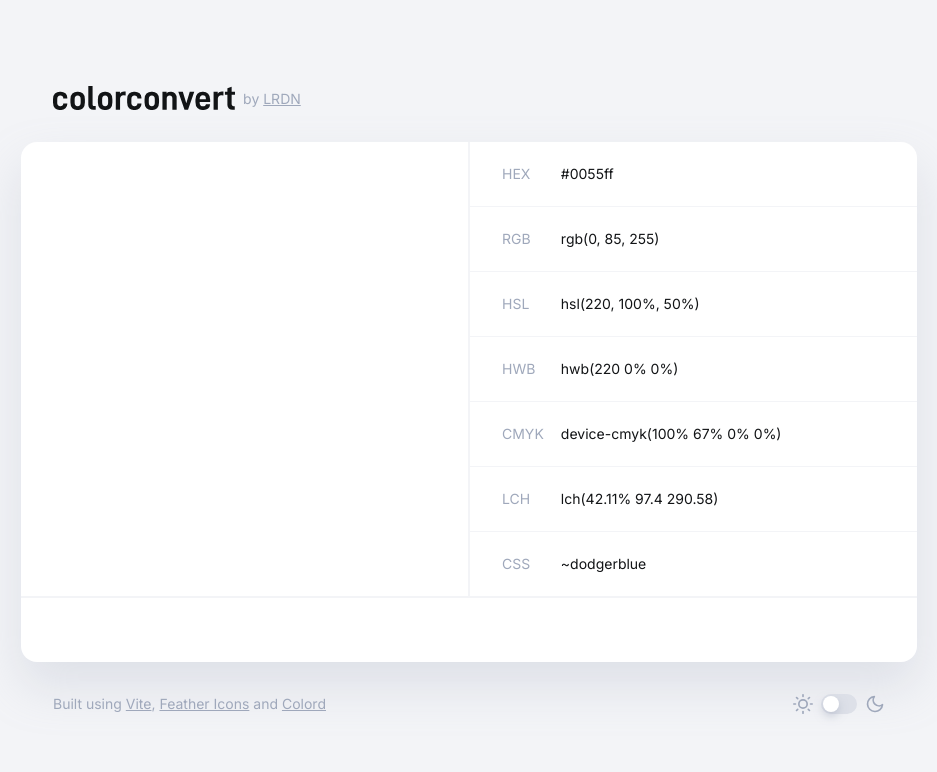
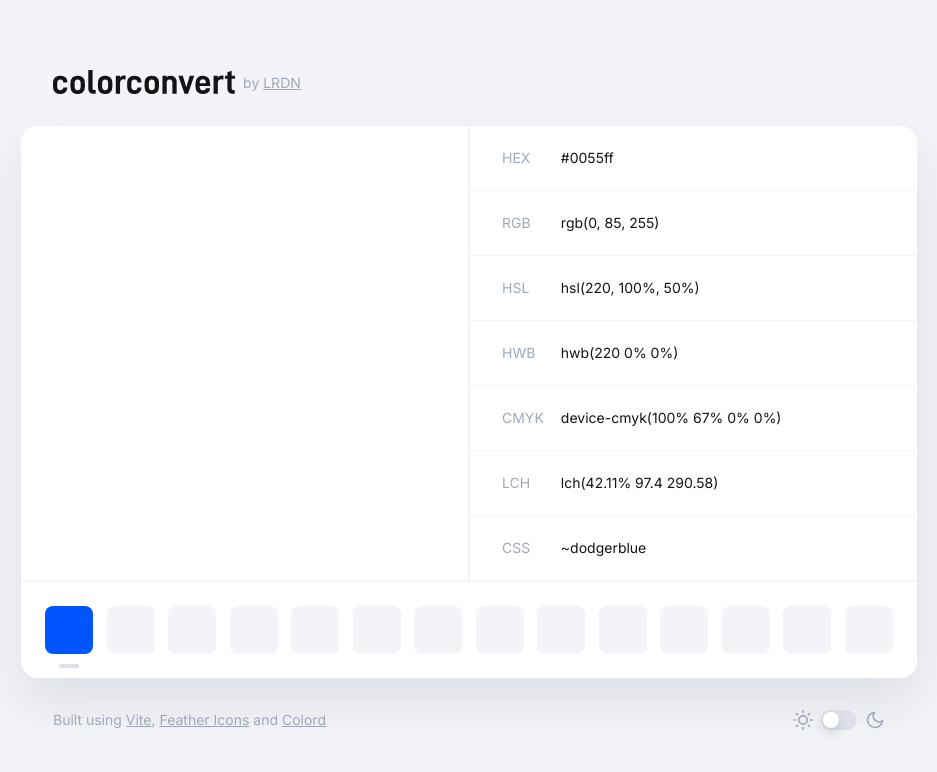
Before and after one commit to LRDN/colorconvert-app, a React (Vite) app: page / in a window 1280 px wide. Shown: the top 772 px of the page, without its empty margins (171-1108 px from the left). Built offline with nearby package versions, Linux system fonts and the light colour scheme.

Commit message:
Add color swatch functionality

```diff
--- a/src/components/App.tsx
+++ b/src/components/App.tsx
@@ -9,15 +9,18 @@ import ColorForm from '@components/ColorForm'
 import ColorPicker from '@components/ColorPicker'
 import ColorSwatch from '@components/ColorSwatch'
 import { ThemeProvider } from '@context/ThemeContext'
+import { ColorProvider } from '@context/ColorContext'
 
 const App: FC = () => {
   return (
     <ThemeProvider>
-      <Layout>
-        <ColorPicker />
-        <ColorForm />
-        <ColorSwatch />
-      </Layout>
+      <ColorProvider>
+        <Layout>
+          <ColorPicker />
+          <ColorForm />
+          <ColorSwatch />
+        </Layout>
+      </ColorProvider>
     </ThemeProvider>
   )
 }
--- a/src/components/ColorForm/ColorForm.tsx
+++ b/src/components/ColorForm/ColorForm.tsx
@@ -2,18 +2,14 @@ import clsx from 'clsx'
 import { colord } from 'colord'
 import type { FC, FormEvent } from 'react'
 import colorModels from '@helpers/colorModels'
-import { useEffect, useRef, useState } from 'react'
+import { ColorContext } from '@context/ColorContext'
+import { useContext, useRef, useState } from 'react'
 import styles from './ColorForm.module.scss'
 
 const ColorForm: FC = () => {
-  const [color, setColor] = useState('#0055ff')
-  const [inputValue, setInputValue] = useState('')
+  const { colors, setColors, activeColor } = useContext(ColorContext)
   const [focusedInput, setFocusedInput] = useState(null)
   const inputRefs = useRef<Record<string, any>>({})
-
-  useEffect(() => {
-    if (colord(inputValue).isValid()) setColor(inputValue)
-  }, [inputValue])
 
   return (
     <div className={styles.colorForm}>
@@ -24,13 +20,22 @@ const ColorForm: FC = () => {
         })
 
         const handleChange = (event: FormEvent<HTMLInputElement>) => {
-          const matchesModel = event.currentTarget.value.match(model.regex)
-          setInputValue(matchesModel ? event.currentTarget.value : '')
+          const { value } = event.currentTarget
+
+          if (value.match(model.regex)) {
+            setColors((colors: string[]) => {
+              if (colord(value).isValid()) {
+                colors[activeColor] = colord(value).toHex()
+              }
+
+              return [...colors]
+            })
+          }
         }
 
         const value = isFocusedInput
           ? inputRefs.current[id].value
-          : model.converter(color)
+          : model.converter(colors[activeColor])
 
         return (
           <div
--- a/src/components/ColorSwatch/ColorSwatch.module.scss
+++ b/src/components/ColorSwatch/ColorSwatch.module.scss
@@ -1,4 +1,47 @@
 .colorSwatch {
-  padding: var(--spacing-x-large);
+  display: flex;
+  padding: var(--spacing-large);
+  justify-content: space-between;
   border-top: 0.125rem solid var(--layout-body-border-color);
+
+  &__item {
+    position: relative;
+    width: 3rem;
+    height: 3rem;
+    cursor: pointer;
+    color: transparent;
+    background-color: var(--color-swatch-background-color);
+    border-radius: var(--border-radius-medium);
+
+    &::before {
+      position: absolute;
+      content: '';
+      width: 100%;
+      height: 100%;
+      background-color: currentColor;
+      border-radius: var(--border-radius-medium);
+    }
+
+    &::after {
+      position: absolute;
+      content: '';
+      top: 100%;
+      left: 50%;
+      width: 1.25rem;
+      height: 0.25rem;
+      margin-top: 0.625rem;
+      background-color: var(--color-swatch-border-color);
+      transition: transform var(--transition-duration-fast);
+      transform: translateX(-50%) scaleX(0);
+      border-radius: 0.125rem;
+    }
+
+    &--active::after {
+      transform: translateX(-50%) scaleX(1);
+    }
+
+    svg {
+      border-radius: var(--border-radius-medium);
+    }
+  }
 }
--- a/src/components/ColorSwatch/ColorSwatch.tsx
+++ b/src/components/ColorSwatch/ColorSwatch.tsx
@@ -1,8 +1,48 @@
+import clsx from 'clsx'
 import type { FC } from 'react'
+import { colord } from 'colord'
+import { useContext } from 'react'
+import Transparency from '@components/Transparency'
+import { ColorContext } from '@context/ColorContext'
 import styles from './ColorSwatch.module.scss'
 
 const ColorSwatch: FC = () => {
-  return <div className={styles.colorSwatch}></div>
+  const { colors, setColors, activeColor, setActiveColor } =
+    useContext(ColorContext)
+
+  return (
+    <div className={styles.colorSwatch}>
+      {colors.map((color: string, index: number) => {
+        const itemClassName = clsx(styles.colorSwatch__item, {
+          [styles['colorSwatch__item--active']]: index === activeColor,
+        })
+
+        const handleClick = () => {
+          if (!color) {
+            setColors((colors: string[]) => {
+              const randomHue = colord(colors[0]).hue() + index * 25
+              const randomColor = { h: randomHue, s: 75, l: 50 }
+              colors[index] = colord(randomColor).toHex()
+              return [...colors]
+            })
+          }
+
+          setActiveColor(index)
+        }
+
+        return (
+          <div
+            className={itemClassName}
+            onClick={handleClick}
+            style={{ color }}
+            key={index}
+          >
+            {color && <Transparency />}
+          </div>
+        )
+      })}
+    </div>
+  )
 }
 
 export default ColorSwatch
--- /dev/null
+++ b/src/components/Transparency.tsx
@@ -0,0 +1,36 @@
+import type { FC, SVGAttributes } from 'react'
+
+type ComponentProps = SVGAttributes<SVGElement>
+
+const Transparency: FC<ComponentProps> = (props) => {
+  return (
+    <svg
+      xmlns="http://www.w3.org/2000/svg"
+      width="100%"
+      height="100%"
+      {...props}
+    >
+      <defs>
+        <pattern
+          id="pattern"
+          width="16"
+          height="16"
+          patternUnits="userSpaceOnUse"
+        >
+          <rect
+            width="16"
+            height="16"
+            fill="var(--transparency-background-color)"
+          />
+          <path
+            d="M8,8L8,0L0,0L0,8L8,8L8,16L16,16L16,8L8,8Z"
+            fill="var(--transparency-alternate-background-color)"
+          />
+        </pattern>
+      </defs>
+      <rect fill="url(#pattern)" width="100%" height="100%" />
+    </svg>
+  )
+}
+
+export default Transparency
--- /dev/null
+++ b/src/context/ColorContext.tsx
@@ -0,0 +1,24 @@
+import { createContext } from 'react'
+import type { FC, ReactNode } from 'react'
+import useLocalStorage from '@hooks/useLocalStorage'
+
+type ProviderProps = {
+  children?: ReactNode
+}
+
+const ColorContext = createContext<Record<string, any>>({})
+const ColorProvider: FC<ProviderProps> = ({ children }) => {
+  const initialColors = ['#0055ff', ...Array(13).fill('')]
+  const [colors, setColors] = useLocalStorage('colors', initialColors)
+  const [activeColor, setActiveColor] = useLocalStorage('activeColor', 0)
+
+  return (
+    <ColorContext.Provider
+      value={{ colors, setColors, activeColor, setActiveColor }}
+    >
+      {children}
+    </ColorContext.Provider>
+  )
+}
+
+export { ColorContext, ColorProvider }
--- a/src/styles/themes.scss
+++ b/src/styles/themes.scss
@@ -15,6 +15,12 @@
 
   --input-border-color: #{$gray-10};
   --input-focus-background-color: #{rgba($gray-10, 0.5)};
+
+  --color-swatch-border-color: #{$gray-30};
+  --color-swatch-background-color: #{$gray-10};
+
+  --transparency-background-color: #{$white};
+  --transparency-alternate-background-color: #{$gray-10};
 }
 
 [data-theme='dark'] {
@@ -32,4 +38,10 @@
 
   --input-border-color: #{$gray-80};
   --input-focus-background-color: #{rgba($gray-80, 0.5)};
+
+  --color-swatch-border-color: #{$gray-70};
+  --color-swatch-background-color: #{$gray-80};
+
+  --transparency-background-color: #{$gray-90};
+  --transparency-alternate-background-color: #{$gray-80};
 }
```
